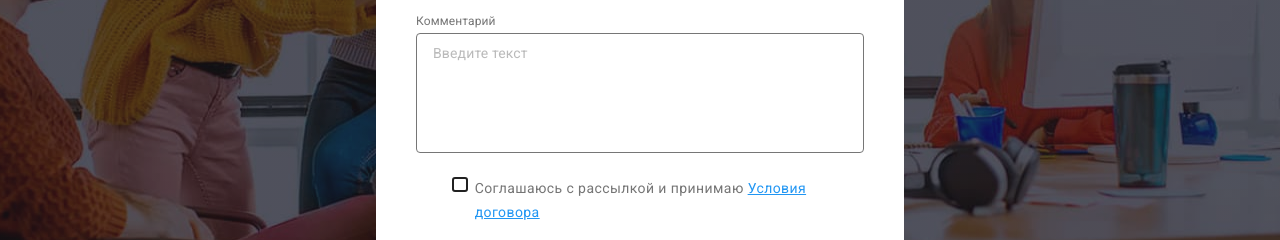
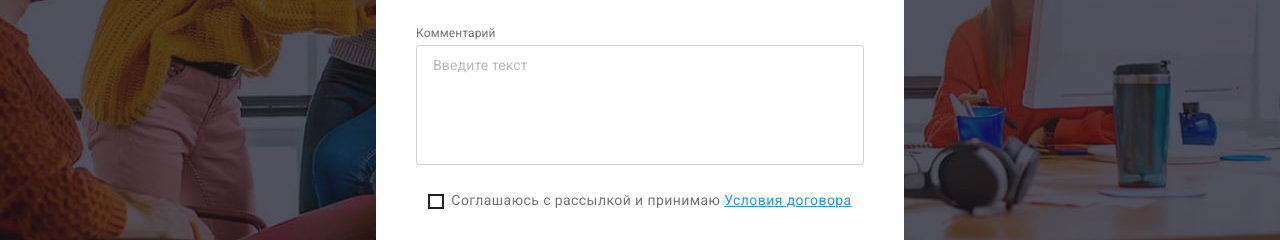
Before and after one commit to GlucoGen17/goit-markup-hw-06, a plain HTML site: page index.html in a window 1280 px wide. Both pictures are taken after a click on the button "Заказать услугу". Shown: the part 404-644 px from the top of the page. Drawn offline with nearby package versions, Linux system fonts and the light colour scheme.

Commit message:
В пошуках вирішення питання переносу тексту

```diff
--- a/ccs/styles.css
+++ b/ccs/styles.css
@@ -1038,7 +1038,7 @@ ol {
   line-height: 1.14;
   letter-spacing: 0.01em;
 
-  /* border: 1px solid rgba(33, 33, 33, 0.2); */
+  border: 1px solid rgba(33, 33, 33, 0.2);
   border-radius: 4px;
   resize: none;
 
@@ -1065,31 +1065,29 @@ ol {
 
 .form-regulations {
   margin-bottom: 30px;
-  position: relative;
+  /* position: relative; */
 }
 
 .check-laben {
-  margin-left: 36px;
-  font-size: 14px;
-  line-height: 1.71;
-  letter-spacing: 0.03em;
-  color: #757575;
+  /* margin-left: 36px; */
   display: flex;
+  justify-content: center;
+  align-items: center;
+
 }
 
-.check-laben-link {
-  color: #2196F3;
-}
 
 .check-laben span {
   width: 16px;
   height: 15px;
+  margin-right: 7px;
+
   border: 2px solid #212121;
-  border-radius: 3px;
+
   display: flex;
   align-items: center;
   justify-content: center;
-  margin-right: 7px;
+
 }
 
 .check-icon {
@@ -1106,6 +1104,19 @@ border: none;
 
 .check-input:checked+.check-laben .check-icon {
 fill: #ffffff;
+}
+
+.check-text {
+  /* display: flex; */
+  font-weight: 400;
+  font-size: 14px;
+  line-height: 1.71;
+  letter-spacing: 0.03em;
+  color: #757575;
+}
+
+.check-laben-link {
+  color: #2196F3;
 }
 
 .form-btn {
--- a/index.html
+++ b/index.html
@@ -591,10 +591,10 @@
                     <use href="./images/icons.svg#icon-check"></use>
                   </svg>
                 </span>
-                <p>
+                <div class="check-text">
                   Соглашаюсь с рассылкой и принимаю
                   <a href="" class="check-laben-link">Условия договора</a>
-                </p>
+                </div>
               </label>
             </div>
             <button type="submit" class="form-btn" data-modal-close>
```
